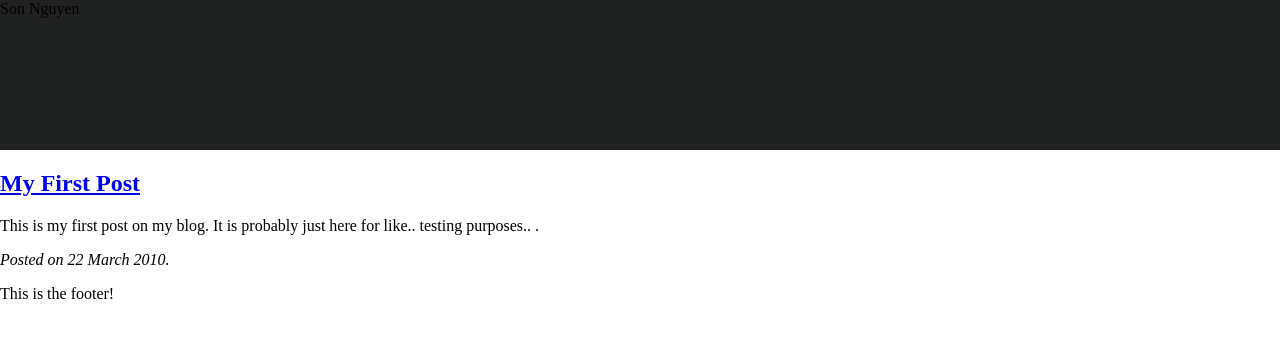
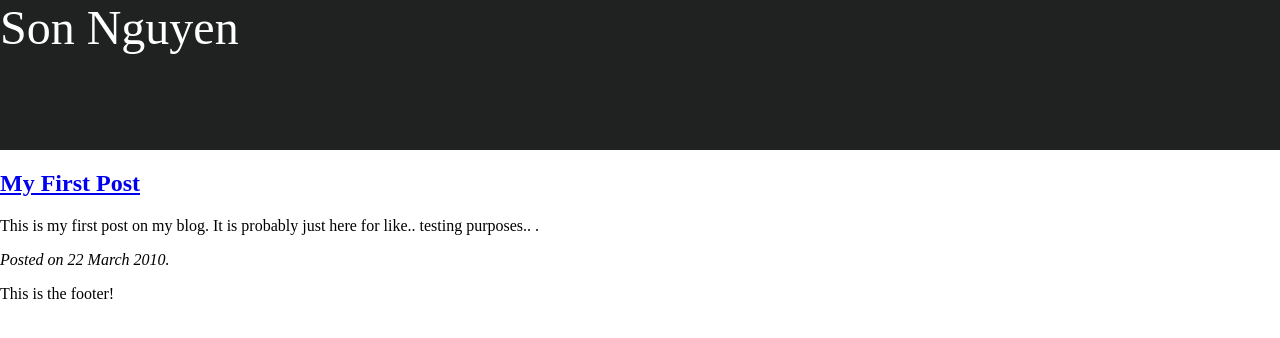
Before and after one commit to son-nguyen/son-nguyen.github.com, a Jekyll site: the page built from index.html, in a window 1280 px wide. Shown: the top 338 px of the page. Built offline with Jekyll 4.4.1, drawn with Linux system fonts in a browser that asks for light colours.

Commit message:
adjusting the title

```diff
--- a/_includes/page-header.html
+++ b/_includes/page-header.html
@@ -1,4 +1,4 @@
     <body>
         <div id="header">
-            <div>Son Nguyen</div>
+            <div class="title">Son Nguyen</div>
         </div>
--- a/stylesheets/style.css
+++ b/stylesheets/style.css
@@ -9,6 +9,11 @@ body {
     background: #202221 repeat-x;
 }
 
+#header .title {
+    font-size: 3em;
+    color: white;
+}
+
 #content {
 }
 
```
